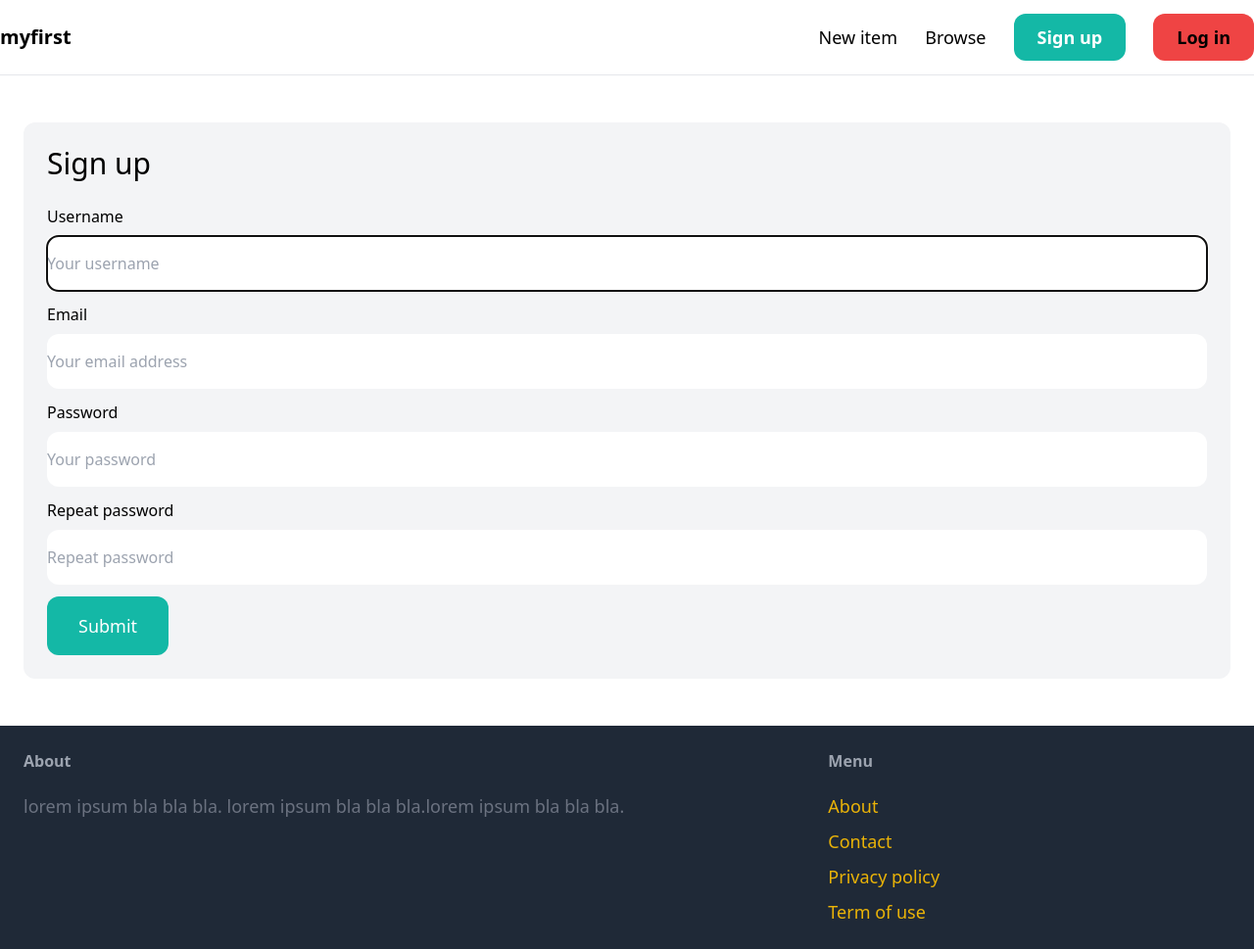
After one commit to Prudencerich/myfirstproject, a Django app: page /signup/ in a window 1280 px wide. The commit adds this page. Shown: the whole page at 98% size. Run offline with Django 5.2, Linux system fonts and the light colour scheme; some libraries are stand-ins or nearby versions.

Commit message:
sign up creation and log in details of shopping website

```diff
--- a/myfirstproject/core/form.py
+++ b/myfirstproject/core/form.py
@@ -1,8 +1,35 @@
 from django import forms
-from django.contrib.auth.forms import UserCreationForm
+from django.contrib.auth.forms import UserCreationForm, AuthenticationForm
 from django.contrib.auth.models import User
+
+class LoginForm(AuthenticationForm):
+    username = forms.CharField(widget=forms.TextInput(attrs={
+        'placeholder': 'Your username',
+        'class': 'w-full py-4 rounded-xl'
+    }))
+    password = forms.CharField(widget=forms.PasswordInput(attrs={
+        'placeholder': 'Your password',
+        'class': 'w-full py-4 rounded-xl'
+    }))
 
 class SignupForm(UserCreationForm):
     class Meta:
         model = User
         fields = ('username', 'email', 'password1', 'password2')
+
+    username = forms.CharField(widget=forms.TextInput(attrs={
+        'placeholder': 'Your username',
+        'class': 'w-full py-4 rounded-xl'
+    }))
+    email = forms.CharField(widget=forms.EmailInput(attrs={
+        'placeholder': 'Your email address',
+        'class': 'w-full py-4 rounded-xl'
+    }))
+    password1 = forms.CharField(widget=forms.PasswordInput(attrs={
+        'placeholder': 'Your password',
+        'class': 'w-full py-4 rounded-xl'
+    }))
+    password2 = forms.CharField(widget=forms.PasswordInput(attrs={
+        'placeholder': 'Repeat password',
+        'class': 'w-full py-4 rounded-xl'
+    }))
--- a/myfirstproject/core/signup.html
+++ /dev/null
@@ -1,3 +0,0 @@
-{% extends 'core/base.html''%}
-
-{% block title %}
--- a/myfirstproject/core/templates/core/base.html
+++ b/myfirstproject/core/templates/core/base.html
@@ -18,8 +18,8 @@
                 <a href="a" class="text-lg font semibold hover:text-gray-500">New item</a>
                 <a href="a" class="text-lg font semibold hover:text-gray-500">Browse</a>
 
-                <a href="#" class="px-6 py-3 text-lg font-semibold bg-teal-500 text-white rounded-xl hover:bg-teal-700">Sign up</a>
-                <a href="#" class="px-6 py-3 text-lg font-semibold bg-red-500 text-red rounded-xl hover:bg-gray-700">Log in</a>
+                <a href="{% url 'core:signup' %}" class="px-6 py-3 text-lg font-semibold bg-teal-500 text-white rounded-xl hover:bg-teal-700">Sign up</a>
+                <a href="{% url 'core:login' %}" class="px-6 py-3 text-lg font-semibold bg-red-500 text-red rounded-xl hover:bg-gray-700">Log in</a>
             </div>
         </nav>
         <div class="px-6 py-6">
--- /dev/null
+++ b/myfirstproject/core/templates/core/signup.html
@@ -0,0 +1,45 @@
+{% extends 'core/base.html' %}
+
+{% block title %}Sign up{% endblock %}
+
+{% block content %}
+<div class="'w-1/2 my-6 mx-auto p-6 bg-gray-100 rounded-xl">
+    <h1 class="mb-6 text-3xl">Sign up</h1>
+
+    <form method="post" action=".">
+        {% csrf_token %}
+
+        <div class="mb-3">
+            <label class="inline-block mb-2">Username</label><br>
+            {{ form.username }}
+        </div>
+
+        <div class="mb-3">
+            <label class="inline-block mb-2">Email</label><br>
+            {{ form.email }}
+        </div>
+
+        <div class="mb-3">
+            <label class="inline-block mb-2">Password</label><br>
+            {{ form.password1 }}
+        </div>
+
+        <div class="mb-3">
+            <label class="inline-block mb-2">Repeat password</label><br>
+            {{ form.password2 }}
+        </div>
+
+        {% if form.errors or form.non_field_errors %}
+            <div class="mb-3 p-6 bg-red-100 rounded-xl">
+                {% for field in form %}
+                    {{ field.errors }}
+                {% endfor %}
+
+                {{ form.non_field_errors }}
+            </div>
+        {% endif %}
+
+        <button class="py-4 px-8 text-lg bg-teal-500 hover:bg-teal-700 rounded-xl text-white">Submit</button>
+    </form>
+</div>
+{% endblock %}
--- /dev/null
+++ b/myfirstproject/core/urls.py
@@ -0,0 +1,14 @@
+from django.contrib.auth import views as auth_views
+from django.urls import path
+
+from . import views
+from .form import LoginForm
+
+app_name ='core'
+
+urlpatterns = [
+    path('', views.index, name='index'),
+    path('contact/', views.contact, name='contact'),
+    path('signup/', views.signup, name='signup'),
+    path('login/', auth_views.LoginView.as_view(template_name='core/login.html', authentication_form=LoginForm), name='login'),
+]
--- a/myfirstproject/core/views.py
+++ b/myfirstproject/core/views.py
@@ -1,11 +1,7 @@
-from django.shortcuts import render
-
-<<<<<<< HEAD
+from django.shortcuts import render, redirect
 from item.models import Category, Item
 
-from django.forms import SignupForm
-=======
->>>>>>> f1ae76f4e1bb0942d0975b8011123ce4072c107d
+from .form import SignupForm
 
 def index(request):
     items = Item.objects.filter(is_sold=False)[0:6]
@@ -20,7 +16,15 @@ def contact(request):
     return render(request, 'core/contact.html')
 
 def signup(request):
-    form = SignupForm()
+    if request.method == 'POST':
+        form = SignupForm(request.POST)
+
+        if form.is_valid():
+            form.save()
+
+            return redirect('/login/')
+    else:
+        form = SignupForm()
 
     return render(request, 'core/signup.html', {
         'form': form
```
Also changed, not shown: myfirstproject/core/templates/login.html (added, +35 -0 lines), myfirstproject/db.sqlite3, 1 other file.
